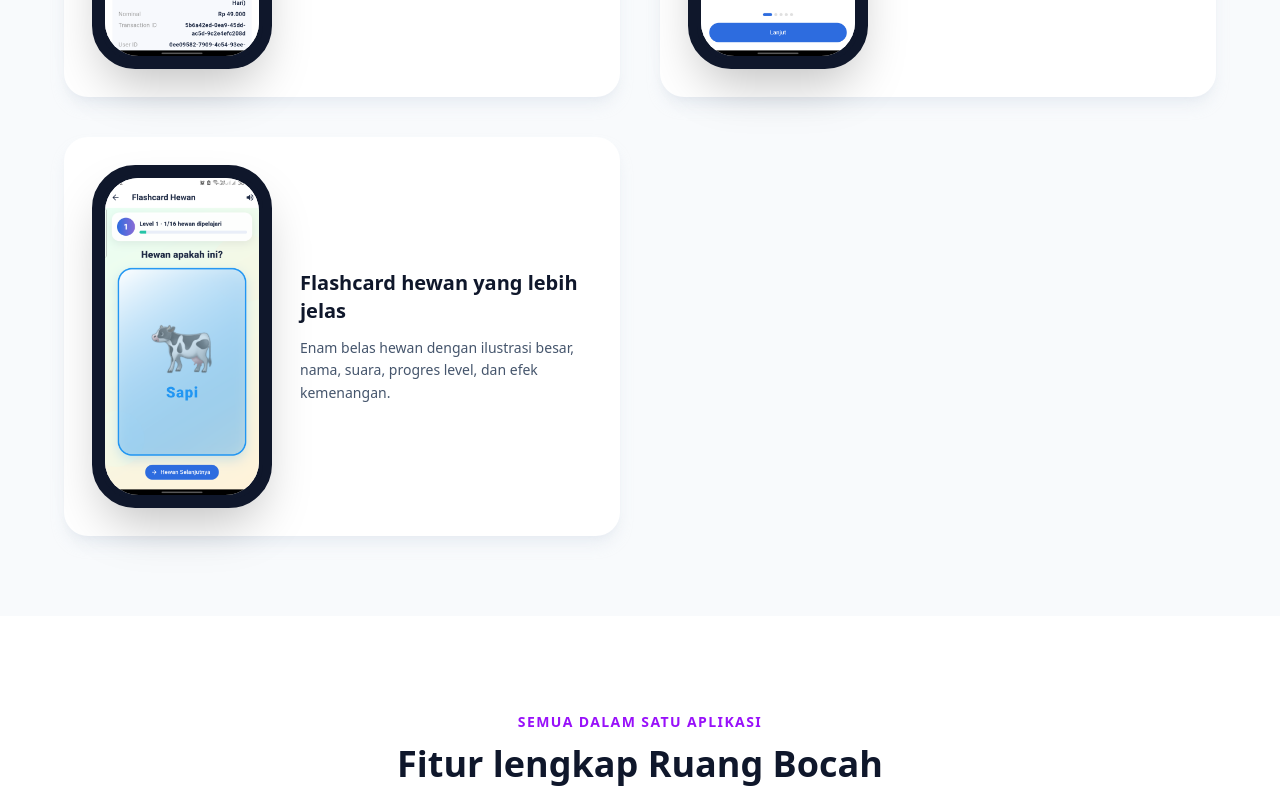
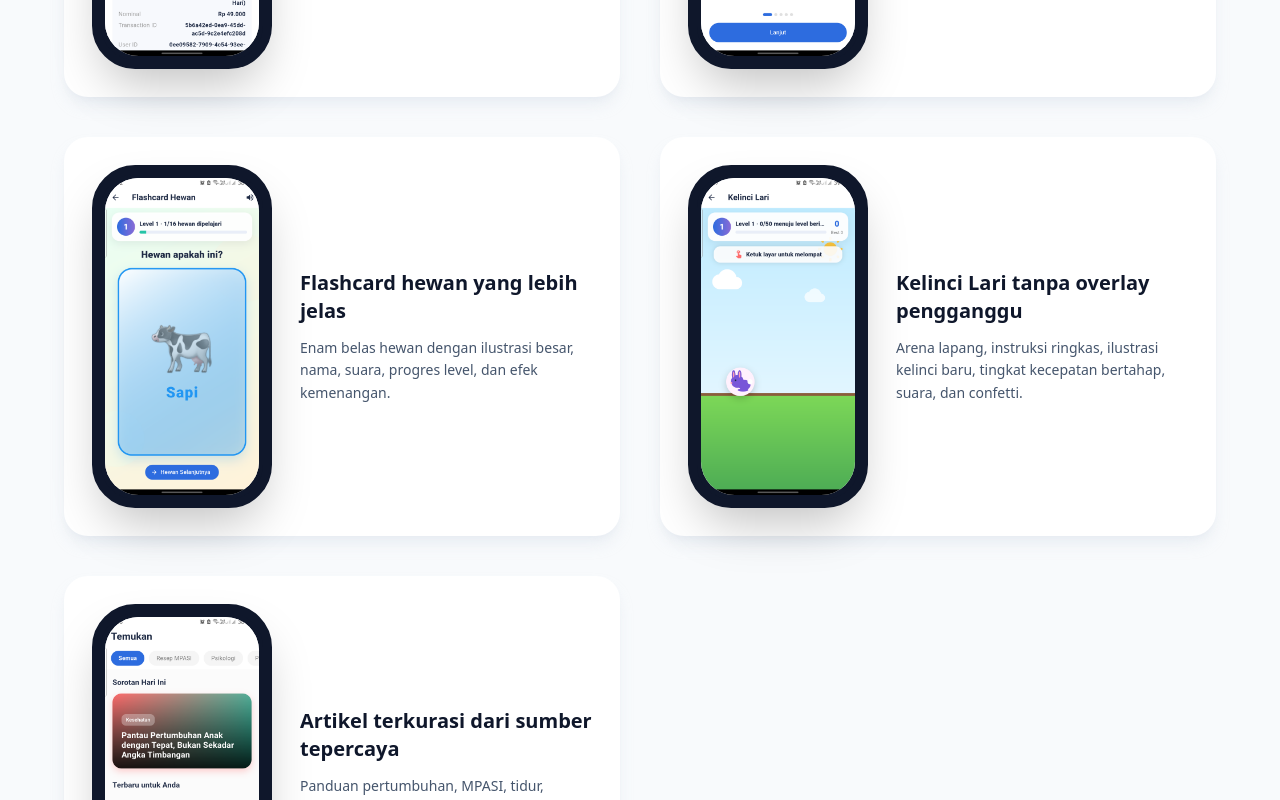
Before and after one commit to ricky99n-oss/askaraindonesia, a Next.js app: page /ruangbocah in a window 1280 px wide. Shown: the part 2220-3020 px from the top of the page. Built offline with nearby package versions, Linux system fonts and the light colour scheme.

Commit message:
Show new articles games and access payment

```diff
--- a/app/ruangbocah/page.tsx
+++ b/app/ruangbocah/page.tsx
@@ -78,6 +78,8 @@ export default function RuangBocahLandingPage() {
             <ScreenshotCard src="/ruangbocah/app-wallet-qris.png" alt="Pembayaran QRIS di aplikasi Ruang Bocah" title="Pembayaran QRIS yang terhubung ke akun" description="Transaksi menyertakan User ID dan Transaction ID, lalu bukti pembayaran dikirim langsung ke admin melalui WhatsApp." />
             <ScreenshotCard src="/ruangbocah/app-onboarding.png" alt="Panduan fitur pertama kali Ruang Bocah" title="Panduan singkat saat pertama masuk" description="Tur modern memperkenalkan pertumbuhan, dokter, Kancil AI, permainan, profil anak, dan pembayaran." />
             <ScreenshotCard src="/ruangbocah/app-flashcards.png" alt="Flashcard hewan Ruang Bocah" title="Flashcard hewan yang lebih jelas" description="Enam belas hewan dengan ilustrasi besar, nama, suara, progres level, dan efek kemenangan." />
+            <ScreenshotCard src="/ruangbocah/app-rabbit-run.png" alt="Permainan Kelinci Lari Ruang Bocah" title="Kelinci Lari tanpa overlay pengganggu" description="Arena lapang, instruksi ringkas, ilustrasi kelinci baru, tingkat kecepatan bertahap, suara, dan confetti." />
+            <ScreenshotCard src="/ruangbocah/app-articles.png" alt="Artikel pengasuhan Ruang Bocah" title="Artikel terkurasi dari sumber tepercaya" description="Panduan pertumbuhan, MPASI, tidur, imunisasi, perkembangan, aktivitas, dan kesehatan gigi dengan referensi resmi." />
           </div>
         </div>
       </section>
```
Also changed, not shown: public/ruangbocah/app-articles.png (added), public/ruangbocah/app-rabbit-run.png (added).
